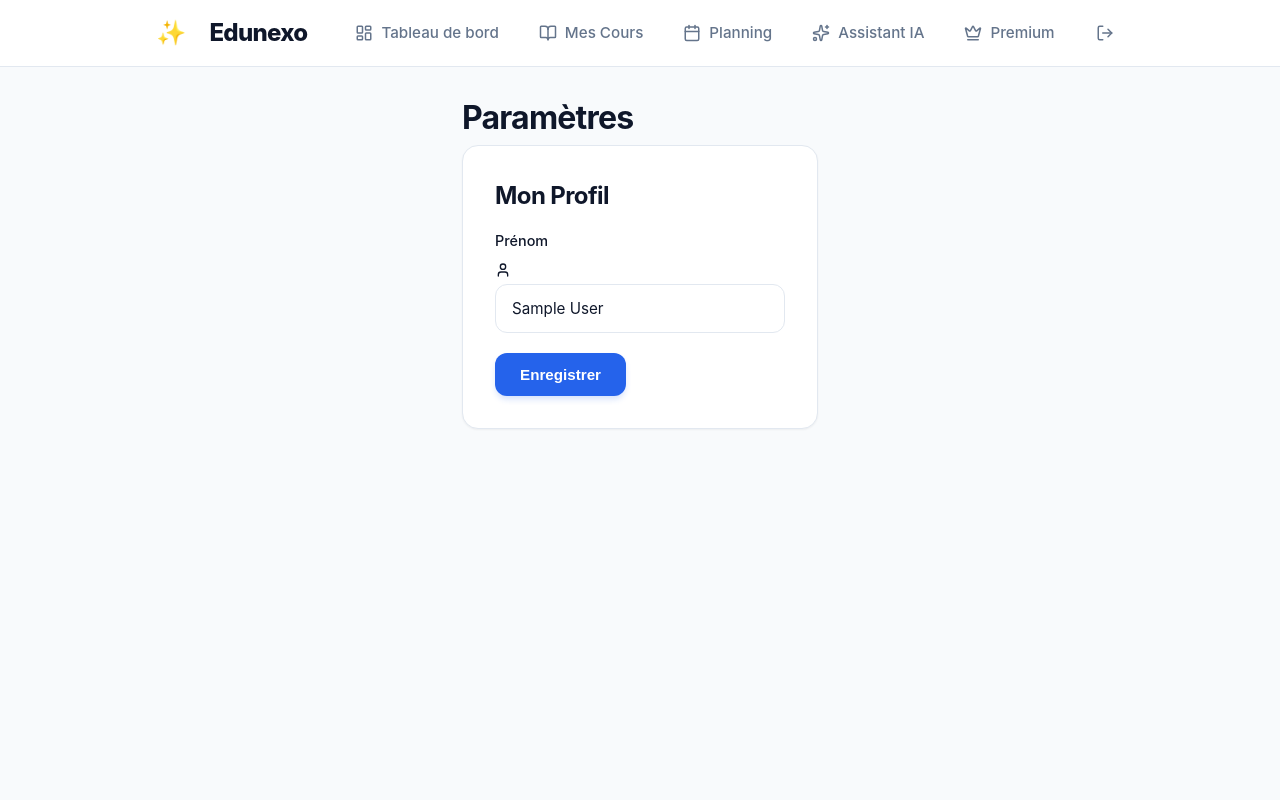
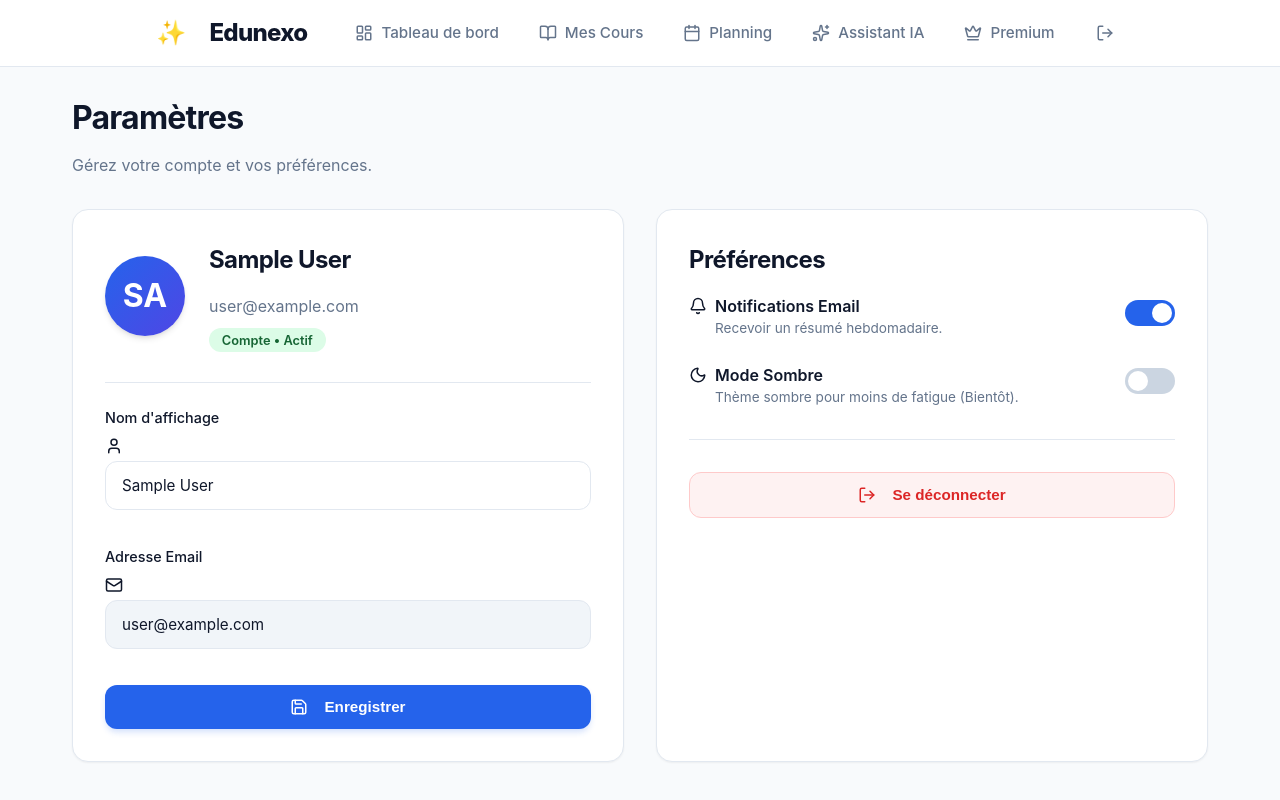
Before and after one commit to Moha2002e/Edunexo, a Vue app: page /settings in a window 1280 px wide. Shown: the top 800 px of the page. Built offline with nearby package versions, Linux system fonts and the light colour scheme; no server answers; sample sign-in values are in the browser's storage.

Commit message:
feat: add global styling, dashboard, and settings pages.

```diff
--- a/src/style.css
+++ b/src/style.css
@@ -322,3 +322,55 @@ textarea:focus {
   font-size: 0.9rem;
   opacity: 0.8;
 }
+
+/* -- NEW LAYOUT UTILITIES -- */
+.container {
+  max-width: 1200px;
+  margin: 0 auto;
+  padding: 2rem;
+  width: 100%;
+}
+
+@media (max-width: 600px) {
+  .container {
+    padding: 1rem;
+  }
+}
+
+/* -- STATS CARDS -- */
+.stats-grid {
+  display: grid;
+  grid-template-columns: repeat(auto-fit, minmax(220px, 1fr));
+  gap: 1.5rem;
+  margin-bottom: 2.5rem;
+}
+
+.stat-card {
+  background: white;
+  padding: 1.5rem;
+  border-radius: var(--radius);
+  box-shadow: var(--shadow-sm);
+  border: 1px solid var(--border-color);
+  display: flex;
+  flex-direction: column;
+  transition: transform 0.2s;
+}
+
+.stat-card:hover {
+  transform: translateY(-3px);
+}
+
+.stat-value {
+  font-size: 2rem;
+  font-weight: 800;
+  color: var(--text-dark);
+  margin: 0.5rem 0;
+}
+
+.stat-label {
+  color: var(--text-light);
+  font-size: 0.9rem;
+  font-weight: 600;
+  text-transform: uppercase;
+  letter-spacing: 0.5px;
+}
--- a/src/views/Dashboard.vue
+++ b/src/views/Dashboard.vue
@@ -89,6 +89,29 @@ onMounted(() => {
         <h1>Bonjour, {{ userFirstName || 'Étudiant' }} 👋</h1>
         <p class="date-display">{{ new Date().toLocaleDateString('fr-FR', { weekday: 'long', day: 'numeric', month: 'long' }) }}</p>
       </div>
+    </div>
+
+    <!-- Stats Row -->
+    <div class="stats-grid">
+        <div class="stat-card">
+            <span class="stat-label">🔥 Série de révision</span>
+            <span class="stat-value">3 jours</span>
+            <small style="color:var(--accent)">+1 hier</small>
+        </div>
+        <div class="stat-card">
+             <span class="stat-label">📚 Cours suivis</span>
+            <span class="stat-value">{{ courses.length }}</span>
+            <small style="color:var(--text-light)">Matières actives</small>
+        </div>
+        <div class="stat-card">
+             <span class="stat-label">✅ Tâches complétées</span>
+            <span class="stat-value">12</span>
+            <small style="color:var(--secondary)">Cette semaine</small>
+        </div>
+        <div class="stat-card" style="background: linear-gradient(135deg, #4F46E5, #818CF8); color: white; border:none;">
+            <span class="stat-label" style="color:rgba(255,255,255,0.8)">💡 Pensée du jour</span>
+            <p style="font-style:italic; margin-top:0.5rem; font-weight:500;">"L'éducation est l'arme la plus puissante pour changer le monde."</p>
+        </div>
     </div>
 
     <div v-if="isLoading" style="text-align:center; padding:2rem; color:var(--text-light);">
--- a/src/views/Settings.vue
+++ b/src/views/Settings.vue
@@ -1,48 +1,207 @@
 <script setup>
 import { ref } from 'vue';
-import { User } from 'lucide-vue-next';
+import { User, Mail, Bell, Moon, Save, LogOut } from 'lucide-vue-next';
 import { auth } from '../firebase/firebase';
-import { updateProfile } from 'firebase/auth';
+import { updateProfile, signOut } from 'firebase/auth';
+import { useRouter } from 'vue-router';
 
+const router = useRouter();
 const user = ref(auth.currentUser);
 const displayName = ref(user.value?.displayName || '');
+const email = ref(user.value?.email || '');
 const msg = ref('');
+const msgType = ref('success'); // success | error
+
+// Preferences (Mock)
+const emailNotif = ref(true);
+const darkMode = ref(false);
 
 const updateName = async () => {
     try {
         await updateProfile(user.value, { displayName: displayName.value });
-        msg.value = 'Profil mis à jour !';
-        setTimeout(() => msg.value = '', 3000);
+        showMsg('Profil mis à jour avec succès !', 'success');
     } catch (e) {
-        msg.value = 'Erreur lors de la mise à jour.';
+        showMsg('Erreur lors de la mise à jour.', 'error');
     }
+};
+
+const showMsg = (text, type) => {
+    msg.value = text;
+    msgType.value = type;
+    setTimeout(() => msg.value = '', 3000);
+};
+
+const handleLogout = async () => {
+    await signOut(auth);
+    router.push('/login');
+};
+
+const getInitials = () => {
+    if (!displayName.value) return 'E';
+    return displayName.value.substring(0, 2).toUpperCase();
 };
 </script>
 
 <template>
   <div class="container">
-    <h1>Paramètres</h1>
-    <div class="card h-fit">
-        <h2>Mon Profil</h2>
-        <form @submit.prevent="updateName">
-            <label>Prénom</label>
-            <div class="input-with-icon">
-                <User size="16" class="input-icon" />
-                <input v-model="displayName" />
+    <div class="header-section">
+      <h1>Paramètres</h1>
+      <p style="color:var(--text-light)">Gérez votre compte et vos préférences.</p>
+    </div>
+
+    <div class="settings-grid">
+
+        <!-- Profile Card -->
+        <div class="card">
+            <div class="profile-header">
+                <div class="avatar-large">{{ getInitials() }}</div>
+                <div class="profile-info">
+                   <h2>{{ displayName || 'Étudiant' }}</h2>
+                   <p class="email-text">{{ email }}</p>
+                   <span class="badge">Compte &bull; Actif</span>
+                </div>
             </div>
-            <button class="primary" type="submit">Enregistrer</button>
-            <p v-if="msg" class="msg">{{ msg }}</p>
-        </form>
+
+            <form @submit.prevent="updateName" class="profile-form">
+                <div class="form-group">
+                    <label>Nom d'affichage</label>
+                     <div class="input-with-icon">
+                        <User size="18" class="input-icon" />
+                        <input v-model="displayName" placeholder="Votre Prénom" />
+                    </div>
+                </div>
+                <!-- Email Readonly -->
+                <div class="form-group">
+                    <label>Adresse Email</label>
+                     <div class="input-with-icon">
+                        <Mail size="18" class="input-icon" />
+                        <input v-model="email" disabled style="background:#F1F5F9; cursor:not-allowed;" />
+                    </div>
+                </div>
+
+                <button class="primary full-width" type="submit">
+                    <Save size="18" style="margin-right:8px;"/> Enregistrer
+                </button>
+
+                <p v-if="msg" class="msg" :class="msgType">{{ msg }}</p>
+            </form>
+        </div>
+
+        <!-- Preferences Card -->
+        <div class="card h-fit">
+            <h2>Préférences</h2>
+            <div class="pref-list">
+                <div class="pref-item">
+                    <div class="pref-info">
+                        <span class="pref-title"><Bell size="18" /> Notifications Email</span>
+                        <p class="pref-desc">Recevoir un résumé hebdomadaire.</p>
+                    </div>
+                    <label class="switch">
+                        <input type="checkbox" v-model="emailNotif">
+                        <span class="slider round"></span>
+                    </label>
+                </div>
+
+                <div class="pref-item">
+                     <div class="pref-info">
+                        <span class="pref-title"><Moon size="18" /> Mode Sombre</span>
+                        <p class="pref-desc">Thème sombre pour moins de fatigue (Bientôt).</p>
+                    </div>
+                    <label class="switch">
+                        <input type="checkbox" v-model="darkMode" disabled>
+                        <span class="slider round"></span>
+                    </label>
+                </div>
+            </div>
+
+            <hr class="divider"/>
+
+            <button @click="handleLogout" class="btn-danger full-width">
+                <LogOut size="18" style="margin-right:8px;"/> Se déconnecter
+            </button>
+        </div>
+
     </div>
   </div>
 </template>
 
 <style scoped>
-.msg { color: green; margin-top: 10px; }
+.header-section { margin-bottom: 2rem; }
 
-@media (max-width: 600px) {
-  .card {
-     padding: 1.5rem;
-  }
+.settings-grid {
+    display: grid;
+    grid-template-columns: 1fr 1fr;
+    gap: 2rem;
 }
+@media (max-width: 800px) { .settings-grid { grid-template-columns: 1fr; } }
+
+/* Profile Styles */
+.profile-header {
+    display: flex;
+    align-items: center;
+    gap: 1.5rem;
+    padding-bottom: 2rem;
+    border-bottom: 1px solid var(--border-color);
+    margin-bottom: 1.5rem;
+}
+.avatar-large {
+    width: 80px;
+    height: 80px;
+    background: linear-gradient(135deg, var(--primary), var(--secondary));
+    color: white;
+    font-size: 2rem;
+    font-weight: 700;
+    display: flex;
+    align-items: center;
+    justify-content: center;
+    border-radius: 50%;
+    box-shadow: var(--shadow-md);
+}
+.email-text { color: var(--text-light); margin: 0.2rem 0 0.5rem; }
+.badge {
+    background: #DCFCE7;
+    color: #166534;
+    padding: 0.3rem 0.8rem;
+    border-radius: 99px;
+    font-size: 0.8rem;
+    font-weight: 600;
+}
+
+.profile-form { display: flex; flex-direction: column; gap: 1rem; }
+.full-width { width: 100%; justify-content: center; }
+
+.msg { padding: 0.8rem; border-radius: 8px; text-align: center; font-weight: 600; }
+.msg.success { background: #ECFDF5; color: #047857; }
+.msg.error { background: #FEF2F2; color: #DC2626; }
+
+/* Preferences Styles */
+.pref-list { display: flex; flex-direction: column; gap: 1.5rem; margin-top: 1rem; }
+.pref-item { display: flex; justify-content: space-between; align-items: center; }
+.pref-title { display: flex; align-items: center; gap: 0.5rem; font-weight: 600; color: var(--text-dark); }
+.pref-desc { font-size: 0.85rem; color: var(--text-light); margin: 0; margin-left: 26px; }
+
+.divider { border: 0; border-top: 1px solid var(--border-color); margin: 2rem 0; }
+
+.btn-danger {
+    background: #FEF2F2;
+    color: #DC2626;
+    border: 1px solid #FECACA;
+    padding: 0.8rem;
+    border-radius: 12px;
+    font-weight: 600;
+    cursor: pointer;
+    transition: all 0.2s;
+    display: flex;
+    align-items: center;
+    justify-content: center;
+}
+.btn-danger:hover { background: #FEE2E2; }
+
+/* TOGGLE SWITCH */
+.switch { position: relative; display: inline-block; width: 50px; height: 26px; }
+.switch input { opacity: 0; width: 0; height: 0; }
+.slider { position: absolute; cursor: pointer; top: 0; left: 0; right: 0; bottom: 0; background-color: #CBD5E1; transition: .4s; border-radius: 34px; }
+.slider:before { position: absolute; content: ""; height: 20px; width: 20px; left: 3px; bottom: 3px; background-color: white; transition: .4s; border-radius: 50%; }
+input:checked + .slider { background-color: var(--primary); }
+input:checked + .slider:before { transform: translateX(24px); }
 </style>
```
